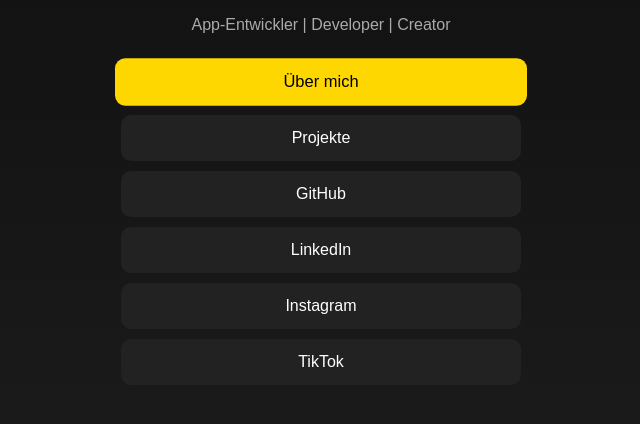
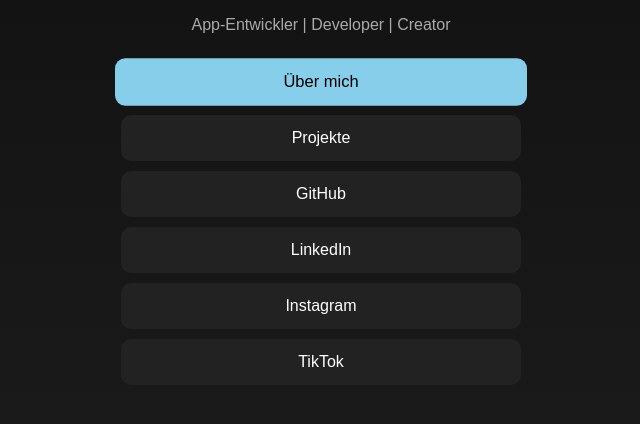
Before and after one commit to AduerKassem/my-linktree, a plain HTML site: page index.html in a window 1280 px wide. In both pictures the pointer is over the link "Über mich". Shown: the part 240-664 px from the top of the page, without its empty margins (319-959 px from the left). Drawn offline with Linux system fonts and the light colour scheme.

Commit message:
Update style.css

```diff
--- a/style.css
+++ b/style.css
@@ -42,7 +42,7 @@
 }
 
 .link:hover {
-    background-color: gold;
+    background-color: skyblue;
     color: black;
     transform: scale(1.03);
 }
```
